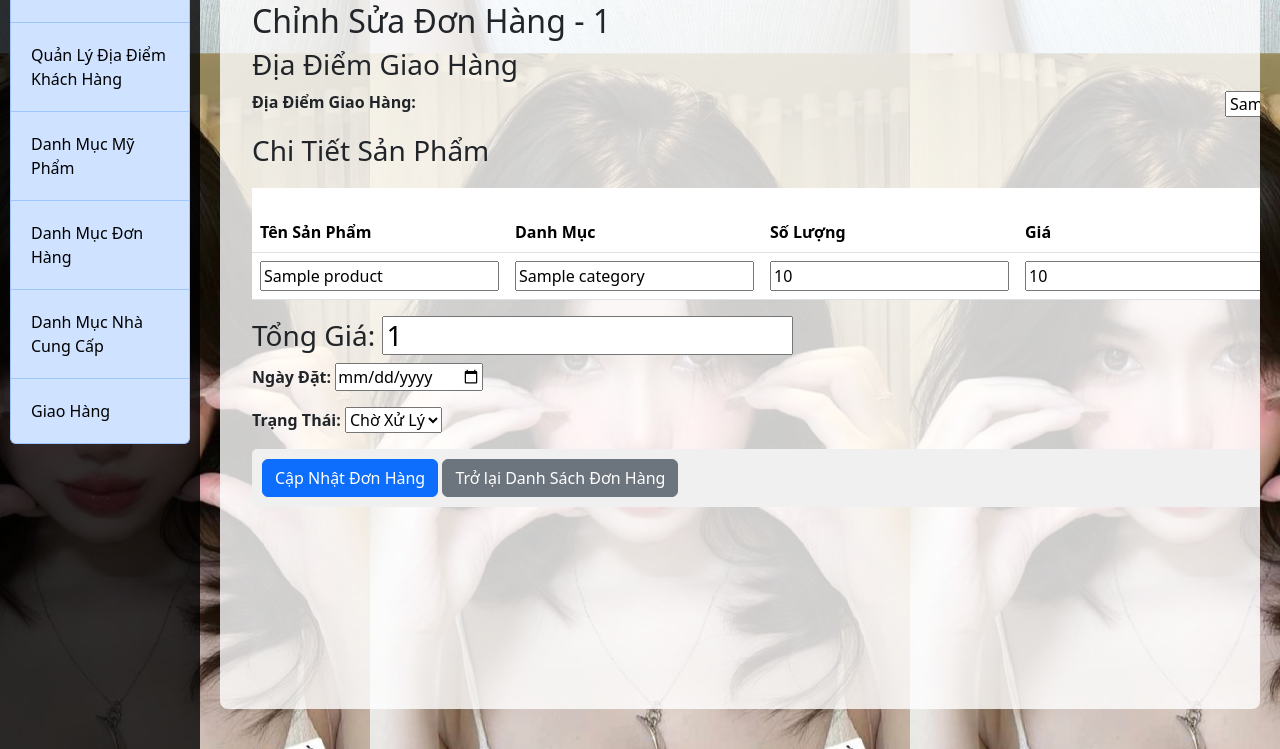
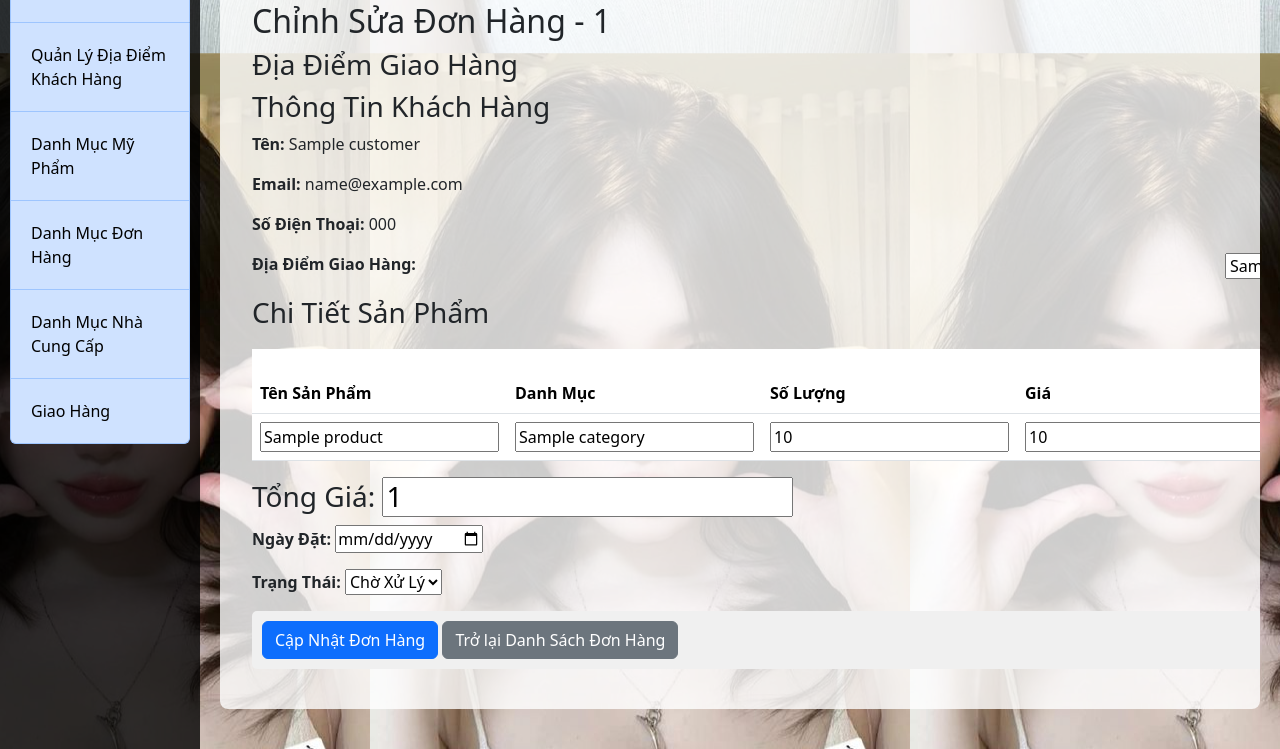
Before and after one commit to netprtony/QuanLyMyPham, a Flask app: page /order-detail/1 in a window 1280 px wide. Shown: the part 114-863 px from the top of the page. Run offline with Flask 3, Linux system fonts and the light colour scheme; a database or web service that is not in the repository returns one stand-in record (values such as "Sample title").

Commit message:
thêm thông tin khách hàng ở order_detail

```diff
--- a/templates/order_detail.html
+++ b/templates/order_detail.html
@@ -8,6 +8,10 @@
 
     <form action="{{ url_for('order_bp.update_order', order_id=order['order_id']) }}" method="POST">
         <h3>Địa Điểm Giao Hàng</h3>
+        <h3>Thông Tin Khách Hàng</h3>
+        <p><strong>Tên:</strong> {{ customer['name'] }}</p>
+        <p><strong>Email:</strong> {{ customer['email'] }}</p>
+        <p><strong>Số Điện Thoại:</strong> {{ customer['phone'] }}</p>
         <div class="form-group">
             <label for="delivery_location">Địa Điểm Giao Hàng:</label>
             <select id="delivery_location" name="delivery_location_id" required>
```
